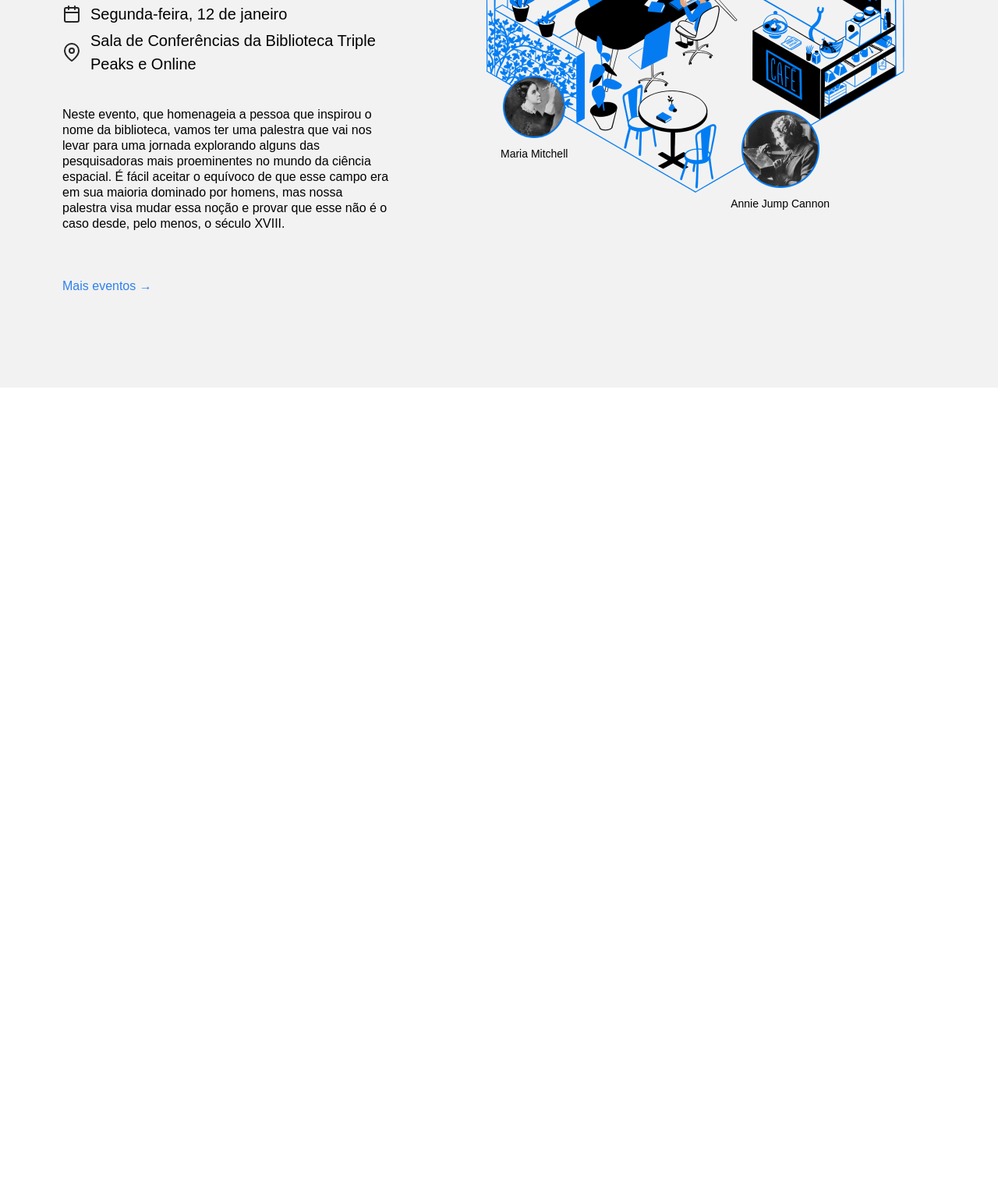
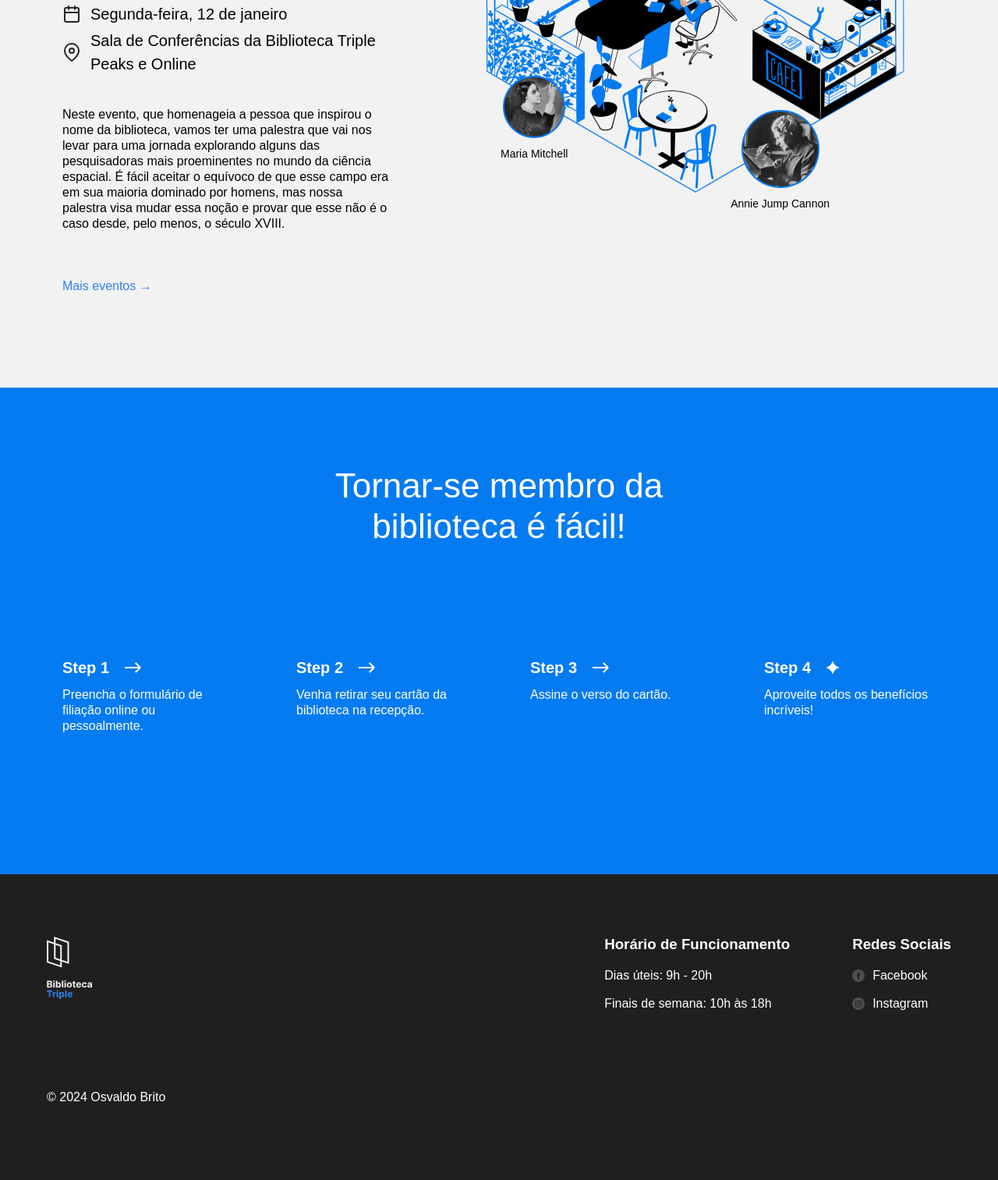
Before and after one commit to britoosvaldo/web_project_library_pt, a plain HTML site: page index.html in a window 1280 px wide. Shown: the part 2493-4006 px from the top of the page at 78% size. Before the commit the page ends 2990 px from the top, so only its background shows below. Drawn offline with Linux system fonts and the light colour scheme.

Commit message:
Nova atualização do projeto

```diff
--- a/index.html
+++ b/index.html
@@ -26,7 +26,7 @@
                 >
               </li>
               <li>
-                <a class="nav__link" href="#Eventos">Eventos</a>
+                <a class="nav__link" href="#events">Eventos</a>
               </li>
               <li>
                 <a class="nav__link" href="#Membros">Seja um membro</a>
@@ -122,7 +122,7 @@
           </ul>
         </section>
 
-        <section class="events" id="Eventos">
+        <section class="events" id="events">
           <div class="events__content">
             <h2 class="events__heading">Próximos eventos:</h2>
             <h3 class="events__title">
@@ -207,7 +207,112 @@
             </div>
           </div>
         </section>
+        <section class="membership">
+          <h2 class="membership__title">
+            Tornar-se membro da biblioteca é fácil!
+          </h2>
+          <ul class="membership__steps">
+            <li class="step">
+              <h3 class="step__title">
+                Step 1
+                <img
+                  src="./images/icon_step_forward.svg"
+                  alt="icon forward"
+                  class="step__icon"
+                />
+              </h3>
+              <p class="step__description">
+                Preencha o formulário de filiação online ou pessoalmente.
+              </p>
+            </li>
+            <li class="step">
+              <h3 class="step__title">
+                Step 2
+                <img
+                  src="./images/icon_step_forward.svg"
+                  alt="icon forward"
+                  class="step__icon"
+                />
+              </h3>
+              <p class="step__description">
+                Venha retirar seu cartão da biblioteca na recepção.
+              </p>
+            </li>
+
+            <li class="step">
+              <h3 class="step__title">
+                Step 3
+                <img
+                  src="./images/icon_step_forward.svg"
+                  alt="icon forward"
+                  class="step__icon"
+                />
+              </h3>
+              <p class="step__description">Assine o verso do cartão.</p>
+            </li>
+            <li class="step">
+              <h3 class="step__title">
+                Step 4
+                <img
+                  src="./images/icon_step_finish.svg"
+                  alt="icon finish"
+                  class="step__icon"
+                />
+              </h3>
+              <p class="step__description">
+                Aproveite todos os benefícios incríveis!
+              </p>
+            </li>
+          </ul>
+        </section>
       </main>
+
+      <footer class="footer">
+        <div class="footer__columns">
+          <div class="footer__column">
+            <img
+              src="./images/logo_white.svg"
+              alt="Logo branca"
+              class="footer__logo"
+            />
+          </div>
+
+          <div class="footer__column footer__column_content_hours">
+            <h3 class="footer__column-heading">Horário de Funcionamento</h3>
+            <ul class="footer__list">
+              <li class="footer__list-item">Dias úteis: 9h - 20h</li>
+              <li class="footer__list-item">Finais de semana: 10h às 18h</li>
+            </ul>
+          </div>
+
+          <div class="footer__column footer__column_content_social">
+            <h3 class="footer__column-heading">Redes Sociais</h3>
+            <ul class="footer__list">
+              <li class="footer__list-item">
+                <a class="footer__column-link" href="#">
+                  <img
+                    src="./images/facebook_white.svg"
+                    alt="icone facebook"
+                    class="footer__social-icon"
+                  />
+                  Facebook
+                </a>
+              </li>
+              <li class="footer__list-item">
+                <a class="footer__column-link" href="#">
+                  <img
+                    src="./images/instagram_white.svg"
+                    alt="icone instagram"
+                    class="footer__social-icon"
+                  />
+                  Instagram
+                </a>
+              </li>
+            </ul>
+          </div>
+        </div>
+        <p class="footer__copyright">© 2024 Osvaldo Brito</p>
+      </footer>
     </div>
   </body>
 </html>
--- a/styles/style.css
+++ b/styles/style.css
@@ -288,3 +288,105 @@
   font-size: 14px;
   margin: 0;
 }
+
+.membership {
+  padding: 100px 0 140px;
+  background-color: #057bf2;
+  color: #ffffff;
+}
+
+.membership__title {
+  max-width: 574px;
+  margin: 0 auto;
+  text-align: center;
+  font-size: 44px;
+  font-weight: 500;
+  line-height: 52px;
+}
+
+.membership__steps {
+  list-style-type: none;
+  padding: 0;
+  margin: 100px 0 0;
+  display: flex;
+  flex-direction: row;
+  justify-content: center;
+}
+
+.step {
+  padding: 40px;
+  flex-basis: 220px;
+}
+
+.step__title {
+  margin: 0;
+  font-size: 20px;
+  line-height: 30px;
+  font-weight: 700;
+  display: flex;
+  align-items: center;
+}
+
+.step__icon {
+  margin-left: 20px;
+}
+
+.step__description {
+  margin: 10px 0 0;
+}
+
+.footer {
+  box-sizing: border-box;
+  background-color: #1f1f1f;
+  color: #ffffff;
+  padding: 80px 60px;
+}
+
+.footer__columns {
+  display: flex;
+}
+
+.footer__column_content_hours {
+  margin-left: auto;
+}
+
+.footer__column_content_social {
+  margin-left: 80px;
+}
+
+.footer__logo {
+  width: 58px;
+  height: 80px;
+}
+
+.footer__column-heading {
+  margin-top: 0;
+  margin-bottom: 20px;
+}
+
+.footer__list {
+  list-style-type: none;
+  padding: 0;
+  margin: 0;
+}
+
+.footer__list-item {
+  margin-top: 16px;
+}
+
+.footer__column-link {
+  color: white;
+  text-decoration: none;
+  display: flex;
+  align-items: center;
+}
+
+.footer__social-icon {
+  height: 16px;
+  width: 16px;
+  margin-right: 10px;
+}
+
+.footer__copyright {
+  margin-top: 100px;
+}
```
